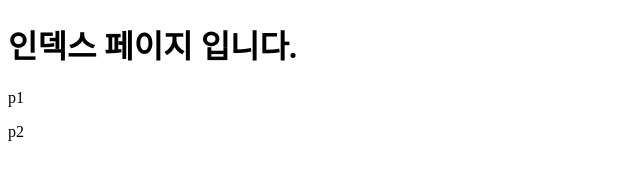
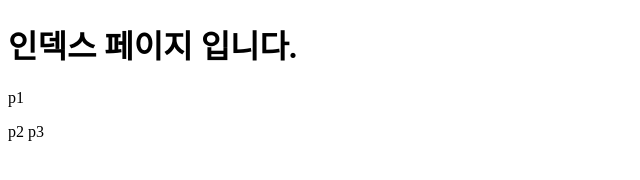
Before and after one commit to shj1340/HelloGit, a plain HTML site: page index.html in a window 1280 px wide. Shown: the full height of the page, 0-640 px from the left. Drawn offline with Linux system fonts and the light colour scheme.

Commit message:
p3 added

```diff
--- a/index.html
+++ b/index.html
@@ -10,5 +10,6 @@
     <h1>인덱스 페이지 입니다.</h1>
     <p>p1</p>
     <p2>p2</p2>
+    <p3>p3</p3>
 </body>
 </html>
```
